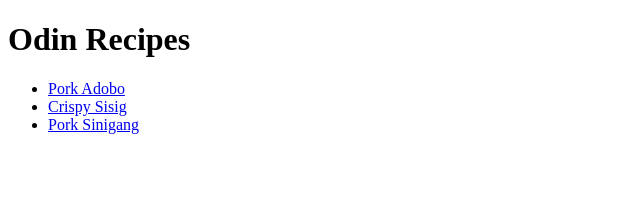
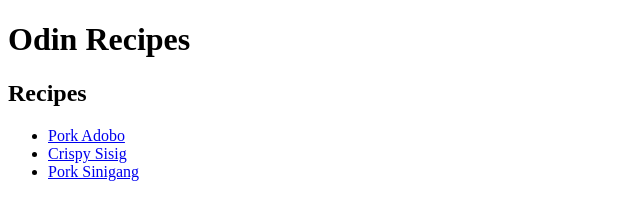
Before and after one commit to cy3nc3/odin-recipes, a plain HTML site: page index.html in a window 1280 px wide. Shown: the whole page, without its empty margins (0-640 px from the left). Drawn offline with Linux system fonts and the light colour scheme.

Commit message:
Refactor index.html structure for better organization

```diff
--- a/index.html
+++ b/index.html
@@ -7,11 +7,17 @@
     <title>Odin Recipes</title>
   </head>
   <body>
+    <div class="title">
       <h1>Odin Recipes</h1>
+    </div>
+
+    <div class="recipes">
+      <h2>Recipes</h2>
       <ul>
         <li><a href="./recipes/pork-adobo.html">Pork Adobo</a></li>
         <li><a href="./recipes/crispy-sisig.html">Crispy Sisig</a></li>
         <li><a href="./recipes/pork-sinigang.html">Pork Sinigang</a></li>
       </ul>
+    </div>
   </body>
 </html>
```
Lines whose indentation alone changed are shown as unchanged.
